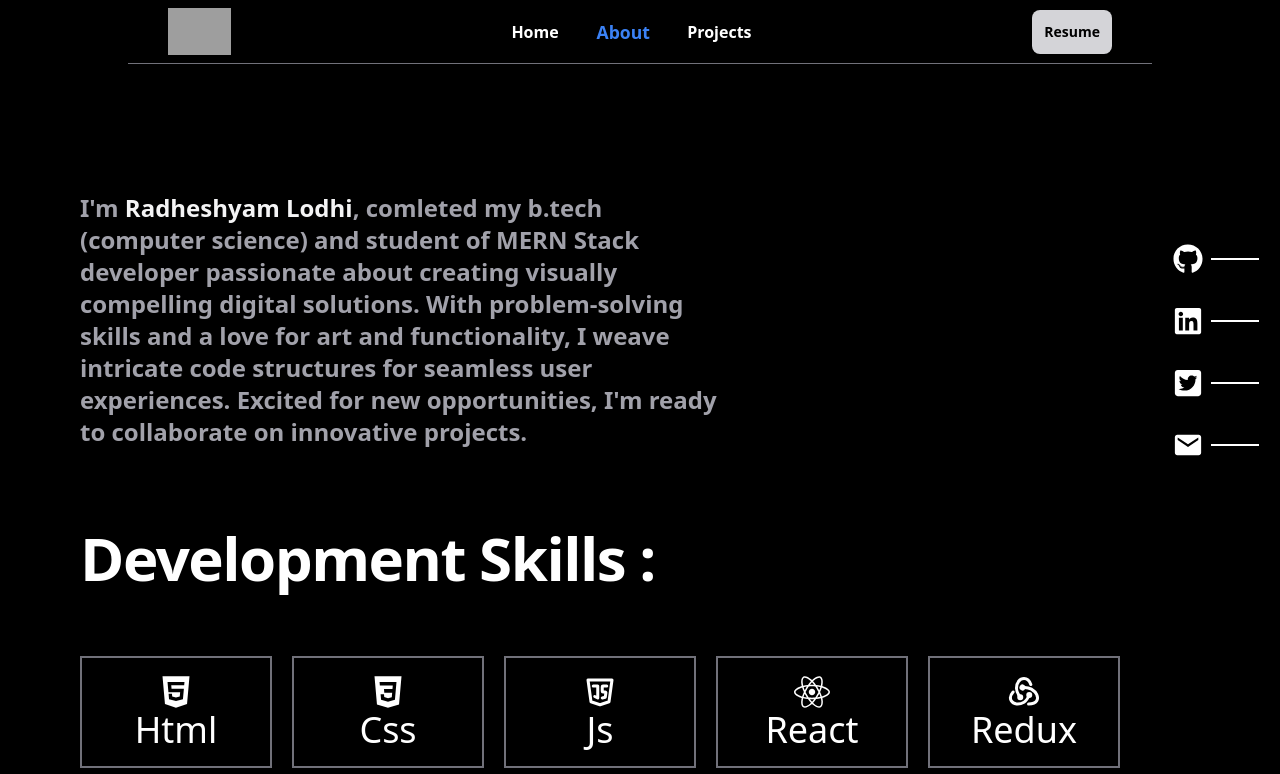
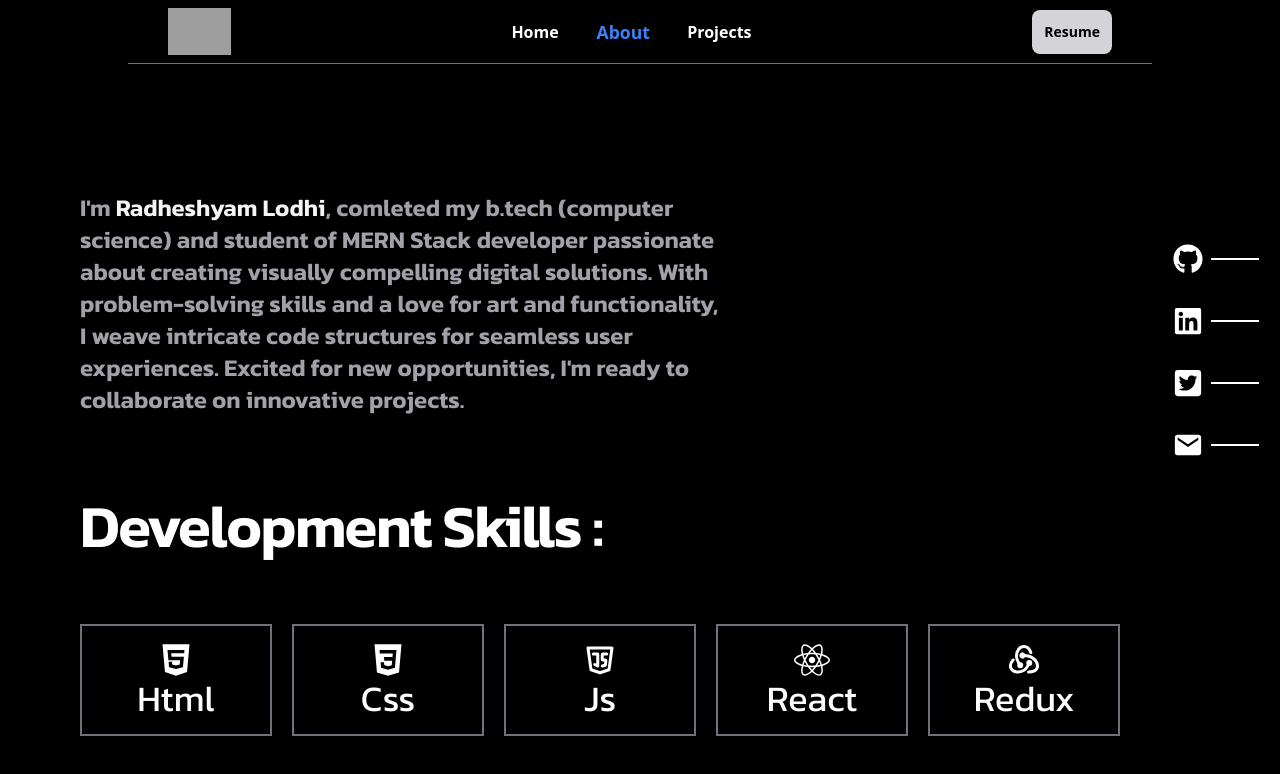
Before and after one commit to lodhiradhe123/Porfolio, a React (Vite) app: page /about in a window 1280 px wide. Shown: the top 774 px of the page. Built offline with nearby package versions, Linux system fonts and the light colour scheme; grey boxes are pictures that could not be loaded.

Commit message:
kanit-font

```diff
--- a/src/conponents/About.jsx
+++ b/src/conponents/About.jsx
@@ -14,7 +14,7 @@ import { FaGitAlt } from "react-icons/fa";
 import { IoLogoJavascript } from "react-icons/io5";
 function About() {
   return (
-    <div  className="hide-scrollbar min-h-screen bg-black text-white overflow-hidden ">
+    <div  className="hide-scrollbar min-h-screen bg-black text-white overflow-hidden font-[Kanit] ">
       <section className="max-sm:w-[90%] max-sm:m-3 w-1/2 ml-20 mt-32">
         <p className= "max-sm:text-sm max-sm:pt-10 para text-2xl font-semibold text-zinc-400">
           I'm <span className="max-sm:text-[16px] text-zinc-100">Radheshyam Lodhi</span>, comleted my b.tech (computer science) and
--- a/src/conponents/Landing.jsx
+++ b/src/conponents/Landing.jsx
@@ -3,7 +3,7 @@ import Socialsidebar from "./Socialsidebar";
 
 function Landing() {
   return (
-    <div className="  max-sm:w-full max-sm:items-start w-[100%]   text-white flex flex-col items-center justify-center font-[foldit] ">
+    <div className="  max-sm:w-full max-sm:items-start w-[100%]   text-white flex flex-col items-center justify-center font-[Kanit] ">
       <div className="max-sm:w-[79%] max-sm:p-2 w-2/3 h-full mt-32 ">
         <section className="">
         <h1 className="text-2xl font-semibold mb-5">Hi, My name is</h1>
--- a/src/conponents/Projects.jsx
+++ b/src/conponents/Projects.jsx
@@ -7,7 +7,7 @@ import BackendProjects from "./BackendProjects";
 function Projects() {
   return (
     <main className="bg-black min-screen">
-      <div className="max-w-screen-lg m-auto text-white ">
+      <div className="max-w-screen-lg m-auto text-white font-[Kanit] ">
         <BackendProjects />
         <FrontendProjects />
         <AnimatedProjects />
```
